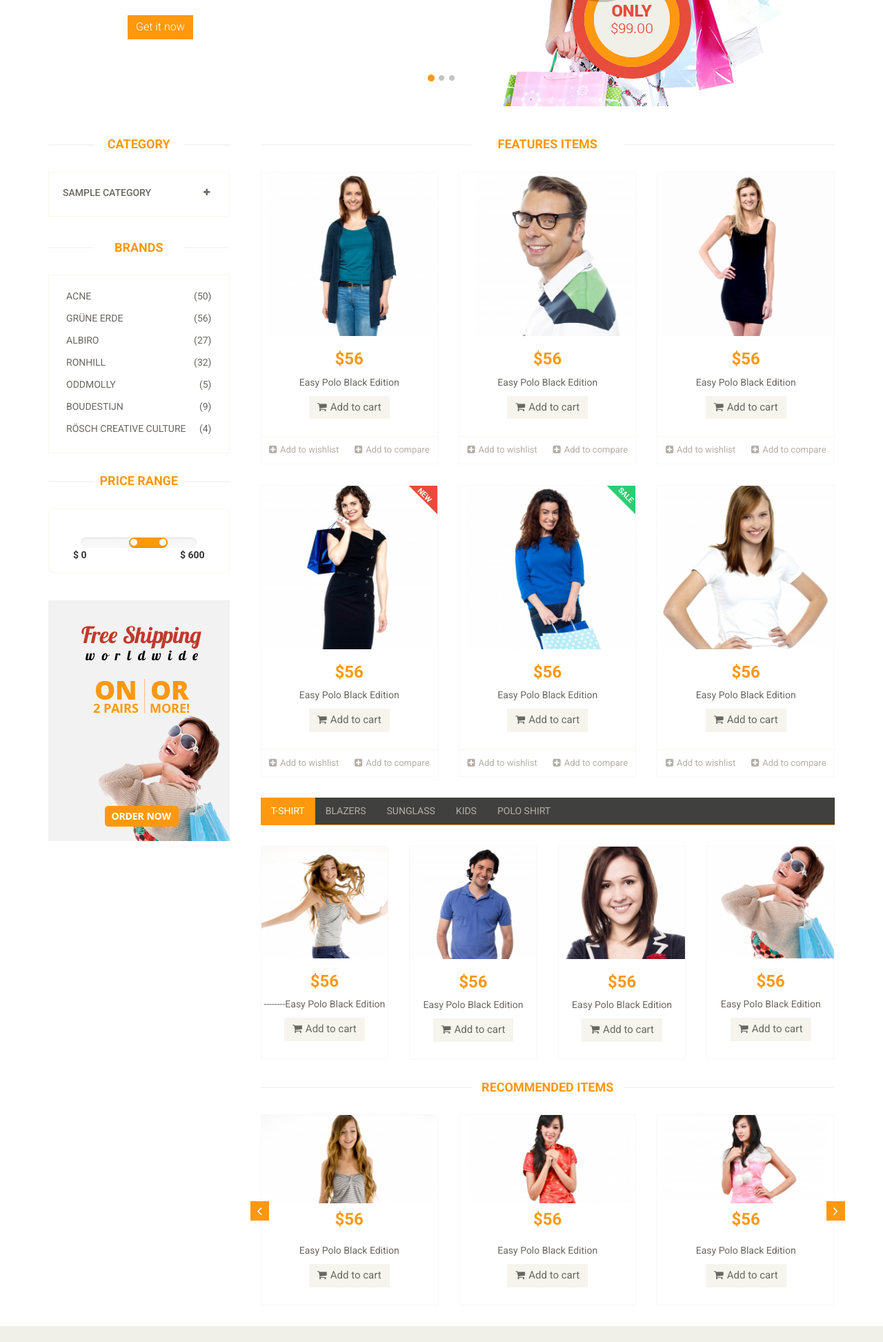
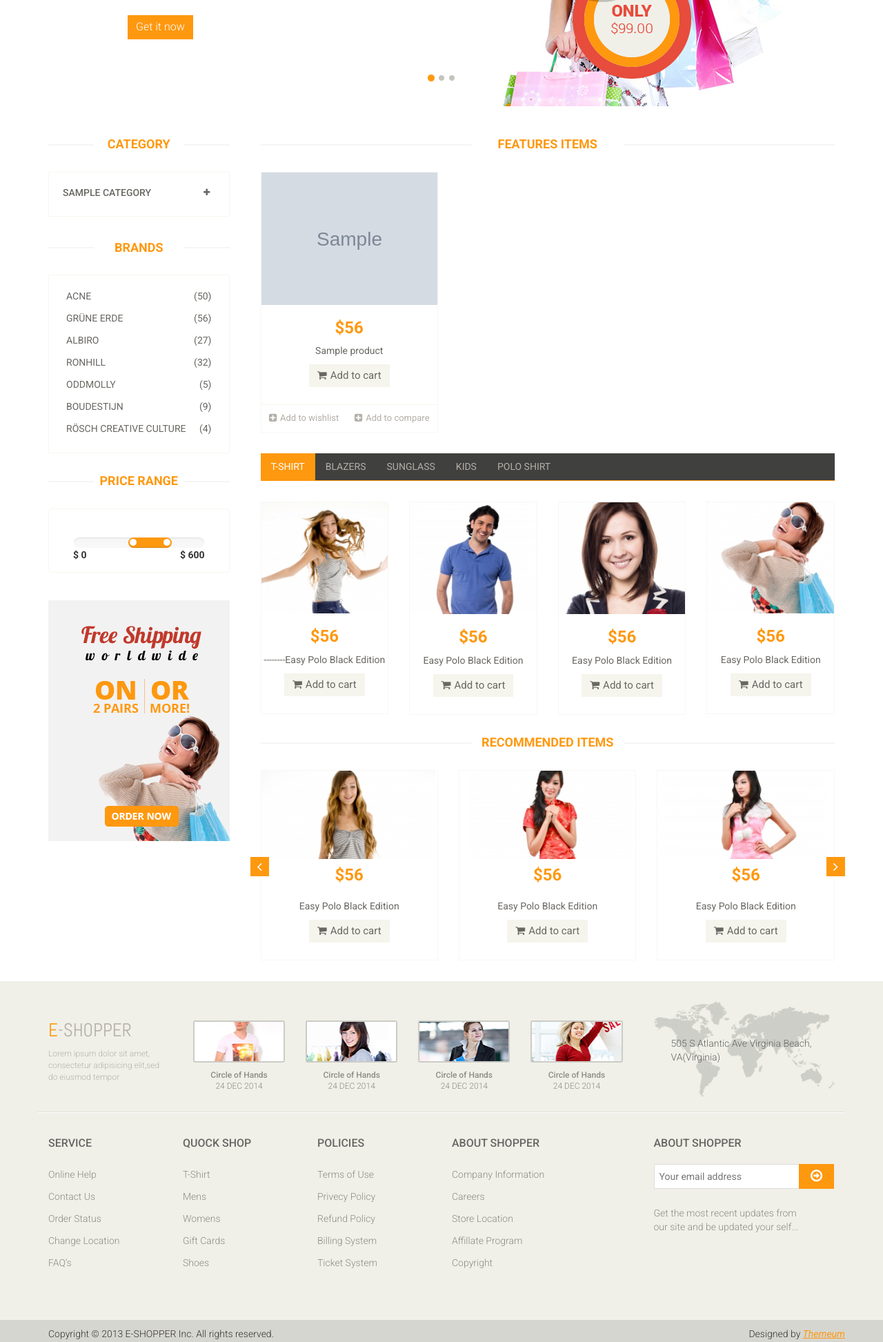
Before and after one commit to gurnitha/2022-django-eshopper, a Django app: page / in a window 1280 px wide. Shown: the part 499-2444 px from the top of the page at 69% size. Run offline with Django 3.2, Linux system fonts and the light colour scheme; tables that the repository leaves empty hold one stand-in row (values such as "Sample post"); grey boxes marked "Sample" are stand-in pictures.

Commit message:
12. Retrieve and fetch featured products by category and subcategory

```diff
--- a/shop/views.py
+++ b/shop/views.py
@@ -13,9 +13,13 @@ def index(request):
 	# Grab all category objects
 	category_list = models.Category.objects.all()
 
+	# Grab all featured products
+	featured_product_list = models.Product.objects.filter(is_featured=True)
+
 	# Put objects in context dictionary
 	context = {
 		'category_list':category_list,
+		'featured_product_list':featured_product_list,
 	}
 
 	# Fetch context into the template
--- a/templates/index.html
+++ b/templates/index.html
@@ -135,20 +135,22 @@
 				<div class="col-sm-9 padding-right">
 					<div class="features_items"><!--features_items-->
 						<h2 class="title text-center">Features Items</h2>
+
+						{% for featured_product in featured_product_list %}
 						<div class="col-sm-4">
 							<div class="product-image-wrapper">
 								<div class="single-products">
 										<div class="productinfo text-center">
-											<img src="{% static 'images/home/product1.jpg' %}" alt="" />
+											<img src="{{ featured_product.product_image.url }}" alt="" />
 											<h2>$56</h2>
-											<p>Easy Polo Black Edition</p>
+											<p>{{ featured_product.product_name }}</p>
 											<a href="#" class="btn btn-default add-to-cart"><i class="fa fa-shopping-cart"></i>Add to cart</a>
 										</div>
 										<div class="product-overlay">
 											<div class="overlay-content">
-												<h2>$56</h2>
+												<h2>${{ featured_product.product_price }}</h2>
 												<a href="{% url 'product_detail' %}">
-												<p>Easy Polo Black Edition</p>
+												<p>{{ featured_product.product_name }}</p>
 												</a>
 												<a href="#" class="btn btn-default add-to-cart"><i class="fa fa-shopping-cart"></i>Add to cart</a>
 											</div>
@@ -162,133 +164,7 @@
 								</div>
 							</div>
 						</div>
-						<div class="col-sm-4">
-							<div class="product-image-wrapper">
-								<div class="single-products">
-									<div class="productinfo text-center">
-										<img src="{% static 'images/home/product2.jpg' %}" alt="" />
-										<h2>$56</h2>
-										<p>Easy Polo Black Edition</p>
-										<a href="#" class="btn btn-default add-to-cart"><i class="fa fa-shopping-cart"></i>Add to cart</a>
-									</div>
-									<div class="product-overlay">
-										<div class="overlay-content">
-											<h2>$56</h2>
-											<p>Easy Polo Black Edition</p>
-											<a href="#" class="btn btn-default add-to-cart"><i class="fa fa-shopping-cart"></i>Add to cart</a>
-										</div>
-									</div>
-								</div>
-								<div class="choose">
-									<ul class="nav nav-pills nav-justified">
-										<li><a href="#"><i class="fa fa-plus-square"></i>Add to wishlist</a></li>
-										<li><a href="#"><i class="fa fa-plus-square"></i>Add to compare</a></li>
-									</ul>
-								</div>
-							</div>
-						</div>
-						<div class="col-sm-4">
-							<div class="product-image-wrapper">
-								<div class="single-products">
-									<div class="productinfo text-center">
-										<img src="{% static 'images/home/product3.jpg' %}" alt="" />
-										<h2>$56</h2>
-										<p>Easy Polo Black Edition</p>
-										<a href="#" class="btn btn-default add-to-cart"><i class="fa fa-shopping-cart"></i>Add to cart</a>
-									</div>
-									<div class="product-overlay">
-										<div class="overlay-content">
-											<h2>$56</h2>
-											<p>Easy Polo Black Edition</p>
-											<a href="#" class="btn btn-default add-to-cart"><i class="fa fa-shopping-cart"></i>Add to cart</a>
-										</div>
-									</div>
-								</div>
-								<div class="choose">
-									<ul class="nav nav-pills nav-justified">
-										<li><a href="#"><i class="fa fa-plus-square"></i>Add to wishlist</a></li>
-										<li><a href="#"><i class="fa fa-plus-square"></i>Add to compare</a></li>
-									</ul>
-								</div>
-							</div>
-						</div>
-						<div class="col-sm-4">
-							<div class="product-image-wrapper">
-								<div class="single-products">
-									<div class="productinfo text-center">
-										<img src="{% static 'images/home/product4.jpg' %}" alt="" />
-										<h2>$56</h2>
-										<p>Easy Polo Black Edition</p>
-										<a href="#" class="btn btn-default add-to-cart"><i class="fa fa-shopping-cart"></i>Add to cart</a>
-									</div>
-									<div class="product-overlay">
-										<div class="overlay-content">
-											<h2>$56</h2>
-											<p>Easy Polo Black Edition</p>
-											<a href="#" class="btn btn-default add-to-cart"><i class="fa fa-shopping-cart"></i>Add to cart</a>
-										</div>
-									</div>
-									<img src="{% static 'images/home/new.png' %}" class="new" alt="" />
-								</div>
-								<div class="choose">
-									<ul class="nav nav-pills nav-justified">
-										<li><a href="#"><i class="fa fa-plus-square"></i>Add to wishlist</a></li>
-										<li><a href="#"><i class="fa fa-plus-square"></i>Add to compare</a></li>
-									</ul>
-								</div>
-							</div>
-						</div>
-						<div class="col-sm-4">
-							<div class="product-image-wrapper">
-								<div class="single-products">
-									<div class="productinfo text-center">
-										<img src="{% static 'images/home/product5.jpg' %}" alt="" />
-										<h2>$56</h2>
-										<p>Easy Polo Black Edition</p>
-										<a href="#" class="btn btn-default add-to-cart"><i class="fa fa-shopping-cart"></i>Add to cart</a>
-									</div>
-									<div class="product-overlay">
-										<div class="overlay-content">
-											<h2>$56</h2>
-											<p>Easy Polo Black Edition</p>
-											<a href="#" class="btn btn-default add-to-cart"><i class="fa fa-shopping-cart"></i>Add to cart</a>
-										</div>
-									</div>
-									<img src="{% static 'images/home/sale.png' %}" class="new" alt="" />
-								</div>
-								<div class="choose">
-									<ul class="nav nav-pills nav-justified">
-										<li><a href="#"><i class="fa fa-plus-square"></i>Add to wishlist</a></li>
-										<li><a href="#"><i class="fa fa-plus-square"></i>Add to compare</a></li>
-									</ul>
-								</div>
-							</div>
-						</div>
-						<div class="col-sm-4">
-							<div class="product-image-wrapper">
-								<div class="single-products">
-									<div class="productinfo text-center">
-										<img src="{% static 'images/home/product6.jpg' %}" alt="" />
-										<h2>$56</h2>
-										<p>Easy Polo Black Edition</p>
-										<a href="#" class="btn btn-default add-to-cart"><i class="fa fa-shopping-cart"></i>Add to cart</a>
-									</div>
-									<div class="product-overlay">
-										<div class="overlay-content">
-											<h2>$56</h2>
-											<p>Easy Polo Black Edition</p>
-											<a href="#" class="btn btn-default add-to-cart"><i class="fa fa-shopping-cart"></i>Add to cart</a>
-										</div>
-									</div>
-								</div>
-								<div class="choose">
-									<ul class="nav nav-pills nav-justified">
-										<li><a href="#"><i class="fa fa-plus-square"></i>Add to wishlist</a></li>
-										<li><a href="#"><i class="fa fa-plus-square"></i>Add to compare</a></li>
-									</ul>
-								</div>
-							</div>
-						</div>
+						{% endfor %}
 
 					</div><!--features_items-->
 
```
Also changed, not shown: README.md, media/products/2022/01/15/product3.jpg (added).
